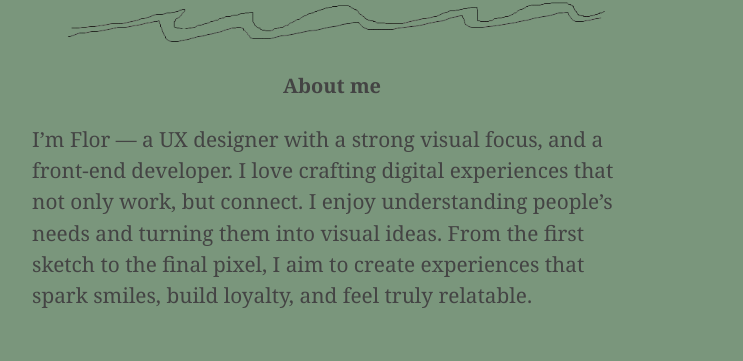
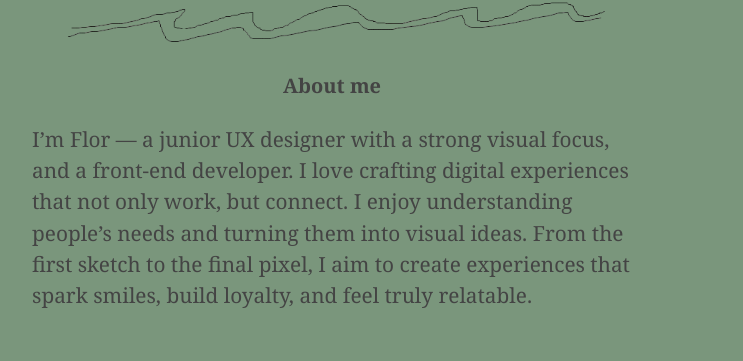
Before and after one commit to florgoro/florgoro.github.io, a plain HTML site: page index.html in a window 1280 px wide. Shown: the part 225-586 px from the top of the page, 0-743 px from the left. Drawn offline with nearby package versions, Linux system fonts and the light colour scheme.

Commit message:
adjusting about me

```diff
--- a/index.html
+++ b/index.html
@@ -25,7 +25,7 @@
             <div>
                 <img src="Img/linea-2.png" alt="lines">
                 <h2 class="text-xl font-bold">About me</h2> <br>
-                <p>I’m Flor — a UX designer with a strong visual focus, and a front-end developer.
+                <p>I’m Flor — a junior UX designer with a strong visual focus, and a front-end developer.
                     I love crafting digital experiences that not only work, but connect.
                     I enjoy understanding people’s needs and turning them into visual ideas. From the first sketch to the final pixel,
                     I aim to create experiences that spark smiles, build loyalty, and feel truly relatable.
```
